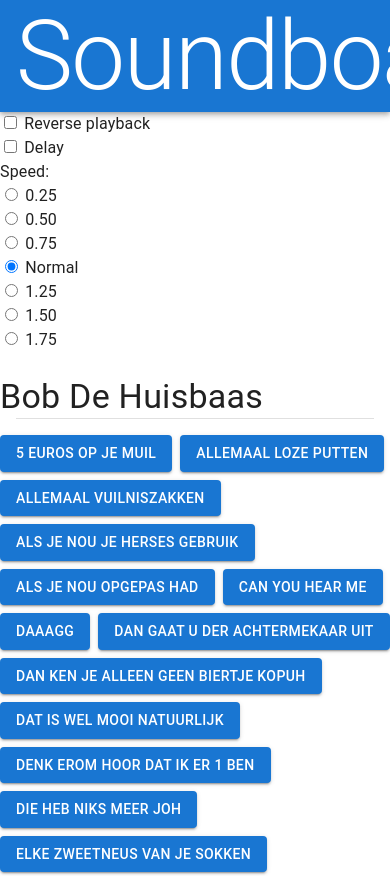
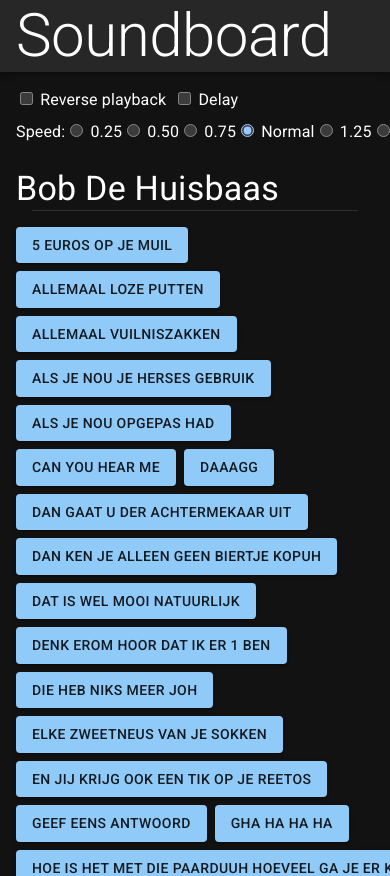
Before and after one commit to cstegeman/react-poc, a React (Create React App) app: page / in a window 390 px wide. Shown: the top 876 px of the page. Built offline with nearby package versions, Linux system fonts and the light colour scheme; what tunajs would draw is missing.

Commit message:
Layout for audio options top bar

```diff
--- a/public/index.html
+++ b/public/index.html
@@ -14,6 +14,10 @@
     -->
     <link rel="manifest" href="%PUBLIC_URL%/manifest.json" />
     <title>Soundboard</title>
+    <link
+      rel="stylesheet"
+      href="https://fonts.googleapis.com/css?family=Roboto:300,400,500,700&display=swap"
+    />
   </head>
   <body>
     <noscript>You need to enable JavaScript to run this app.</noscript>
--- a/src/App.js
+++ b/src/App.js
@@ -2,23 +2,20 @@ import * as React from 'react';
 import { BrowserRouter as Router, Switch, Route } from 'react-router-dom';
 import Main from './components/Main';
 import { useEffect, useState } from 'react';
-import useMediaQuery from '@mui/material/useMediaQuery';
 import { createTheme, ThemeProvider } from '@mui/material/styles';
 import CssBaseLine from '@mui/material/CssBaseline';
 
 function App() {
   const [files, setFiles] = useState([]);
 
-  const prefersDarkMode = useMediaQuery('(prefers-color-scheme: dark)');
-
   const theme = React.useMemo(
     () =>
       createTheme({
         palette: {
-          mode: prefersDarkMode ? 'dark' : 'light'
+          mode: 'dark'
         }
       }),
-    [prefersDarkMode]
+    []
   );
 
   useEffect(() => {
--- a/src/components/Board.js
+++ b/src/components/Board.js
@@ -11,8 +11,7 @@ const Board = ({ files, reversePlayback, playSpeed, enableDelay }) => {
               {file.title}
             </Typography>
             <Divider variant="middle" />
-            <Box sx={{ mt: 2 }}>
-              <Grid container spacing={1}>
+            <Grid container spacing={1} sx={{ mt: 1 }}>
               {file.sounds.map((sound, i) => {
                 return (
                   <Grid item xs="auto" key={i}>
@@ -29,7 +28,6 @@ const Board = ({ files, reversePlayback, playSpeed, enableDelay }) => {
               })}
             </Grid>
           </Box>
-          </Box>
         );
       })}
     </>
--- a/src/components/Footer.js
+++ /dev/null
@@ -1,5 +0,0 @@
-const Footer = () => {
-  return <footer>&copy; Copyright 2021</footer>;
-};
-
-export default Footer;
--- a/src/components/Header.js
+++ b/src/components/Header.js
@@ -1,9 +1,7 @@
 import ReverseField from './ReverseField';
 import SpeedSelection from './SpeedSelection';
 import DelayField from './DelayField';
-import Toolbar from '@mui/material/Toolbar';
-import Typography from '@mui/material/Typography';
-import AppBar from '@mui/material/AppBar';
+import { AppBar, Grid, Toolbar, Typography } from '@mui/material';
 
 const Header = ({
   reversePlayback,
@@ -17,22 +15,22 @@ const Header = ({
     <>
       <AppBar position="static">
         <Toolbar>
-          <Typography variant="h1" color="inherit">
+          <Typography variant="h2" component="h1" color="inherit">
             Soundboard
           </Typography>
         </Toolbar>
       </AppBar>
-      <div className="flex flex--wrap gap-x--4 gap-y--2">
-        <div>
+      <Grid container spacing={1} sx={{ mt: 1, pl:2, pr: 2 }}>
+        <Grid item xs="auto">
           <ReverseField reversePlayback={reversePlayback} onChange={onChangeReversePlayback} />
-        </div>
-        <div>
+        </Grid>
+        <Grid item xs="auto">
           <DelayField enableDelay={enableDelay} onChange={onChangeDelay} />
-        </div>
-        <div className="grow--1 flex gap--3">
+        </Grid>
+        <Grid item xs="auto">
           <SpeedSelection playSpeed={playSpeed} onChange={onChangePlaySpeed} />
-        </div>
-      </div>
+        </Grid>
+      </Grid>
     </>
   );
 };
--- a/src/components/Main.js
+++ b/src/components/Main.js
@@ -1,7 +1,7 @@
 import Header from './Header';
-import Footer from './Footer';
 import Board from './Board';
 import { useState } from 'react';
+import { Box } from '@mui/material';
 
 const Main = ({ files }) => {
   const [reversePlayback, setReversePlayback] = useState(false);
@@ -18,15 +18,15 @@ const Main = ({ files }) => {
         onChangePlaySpeed={event => setPlaySpeed(Number(event.target.value))}
         onChangeDelay={event => setDelay(event.target.checked)}
       />
-      <main>
+      <Box component="main" sx={{ pl: 2, pr: 2 }}>
         <Board
           files={files}
           reversePlayback={reversePlayback}
           playSpeed={playSpeed}
           enableDelay={enableDelay}
         />
-      </main>
-      <Footer />
+      </Box>
+      <Box component="footer" sx={{ mt: 3, pl: 2, pr: 2, pb: 2 }}>&copy; Copyright 2021</Box>
     </>
   );
 };
--- a/src/components/SpeedSelection.js
+++ b/src/components/SpeedSelection.js
@@ -1,3 +1,5 @@
+import { Grid } from '@mui/material';
+
 const options = [
   {
     name: 'playSpeed',
@@ -38,15 +40,16 @@ const options = [
 
 const SpeedSelection = ({ playSpeed, onChange }) => {
   return (
-    <div className="flex flex--wrap gap--3" role="group" aria-labelledby="speed-title">
-      <span className="grow--1" id="speed-title">
+    <Grid container role="group" aria-labelledby="speed-title">
+      <Grid item xs="auto" id="speed-title">
         Speed:
-      </span>
-      <div className="flex flex--wrap gap--3">
+      </Grid>
+      <Grid item xs="auto">
+        <Grid container>
           {options.map((option, index) => {
             const id = `${option.name}-${index}`;
             return (
-            <div key={index}>
+              <Grid item xs="auto" key={index}>
                 <input
                   type="radio"
                   name={option.name}
@@ -56,11 +59,12 @@ const SpeedSelection = ({ playSpeed, onChange }) => {
                   onChange={onChange}
                 />{' '}
                 <label htmlFor={id}>{option.label}</label>
-            </div>
+              </Grid>
             );
           })}
-      </div>
-    </div>
+        </Grid>
+      </Grid>
+    </Grid>
   );
 };
 
```
Lines whose indentation alone changed are shown as unchanged.
